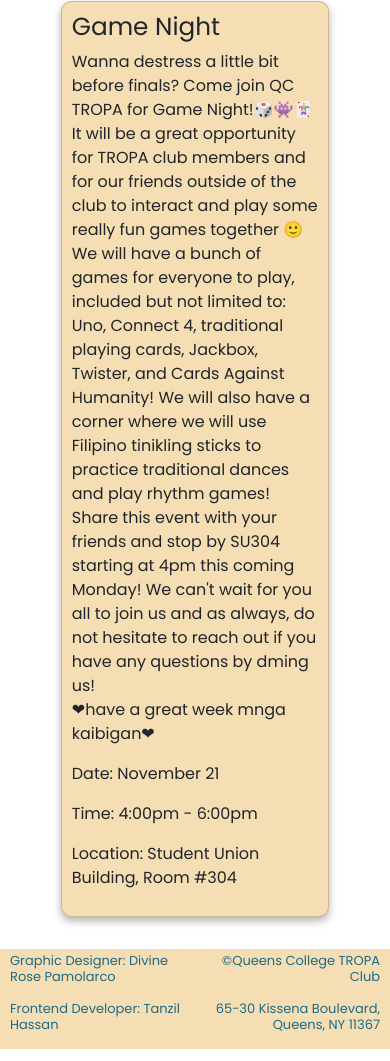
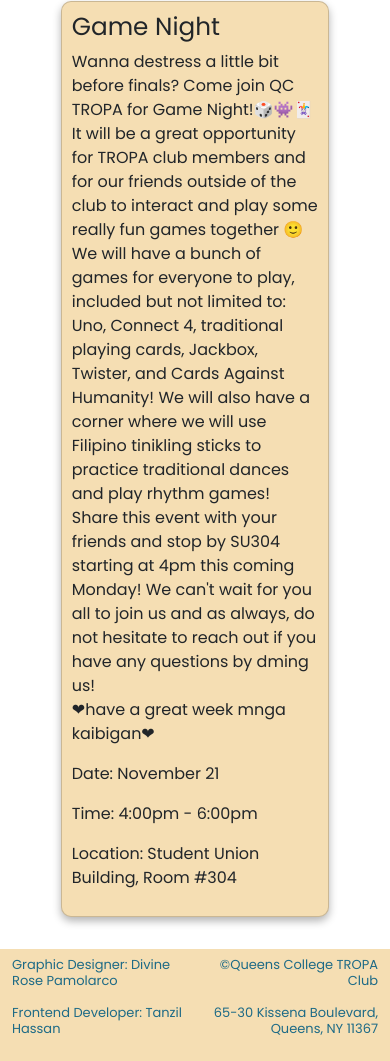
Before and after one commit to Tanzil748/club-website, a plain HTML site: page events.html in a window 390 px wide. Shown: the part 3463-4524 px from the top of the page. Drawn offline with nearby package versions, Linux system fonts and the light colour scheme.

Commit message:
Fixed footer responsiveness

```diff
--- a/events.html
+++ b/events.html
@@ -161,7 +161,8 @@
     </section>
 
     <!-- Footer -->
-    <footer class="footer d-flex justify-content-between pt-1">
+    <footer class="footer">
+      <div class="container-xxl d-flex justify-content-between py-2">
         <div>
           <p>Graphic Designer: Divine Rose Pamolarco</p>
           <p>Frontend Developer: Tanzil Hassan</p>
@@ -169,6 +170,7 @@
         <div class="text-end">
           <p>©Queens College TROPA Club</p>
           <p>65-30 Kissena Boulevard, Queens, NY 11367</p>
+        </div>
       </div>
     </footer>
     <script src="script.js"></script>
--- a/styles/events.css
+++ b/styles/events.css
@@ -125,5 +125,4 @@
   color: #1d6a86;
   font-size: small;
   line-height: 1rem;
-  padding: 0 10px;
 }
--- a/styles/index.css
+++ b/styles/index.css
@@ -215,5 +215,4 @@
   color: #1d6a86;
   font-size: small;
   line-height: 1rem;
-  padding: 0 10px;
 }
--- a/styles/pictures.css
+++ b/styles/pictures.css
@@ -111,5 +111,4 @@
   color: #1d6a86;
   font-size: small;
   line-height: 1rem;
-  padding: 0 10px;
 }
```
Also changed, not shown: index.html (+3 -1 lines), pictures.html (+3 -1 lines). Lines whose indentation alone changed are shown as unchanged.
